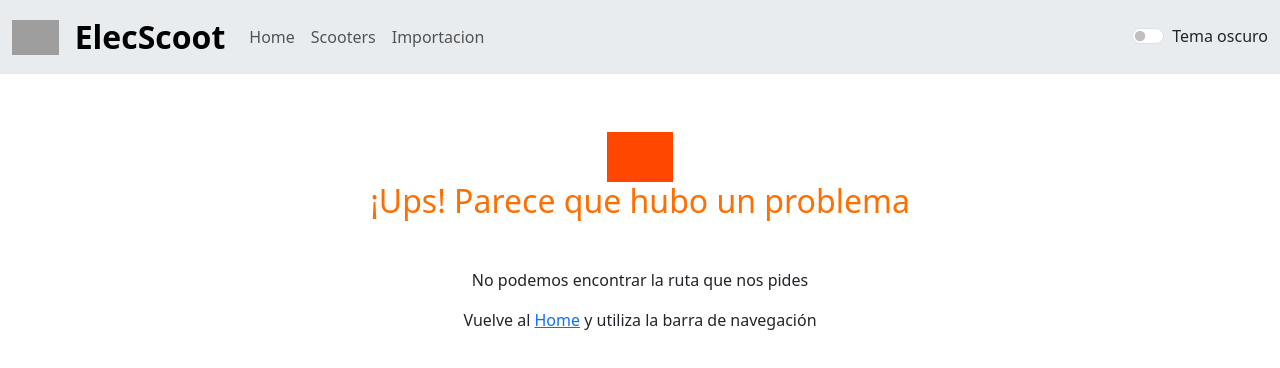
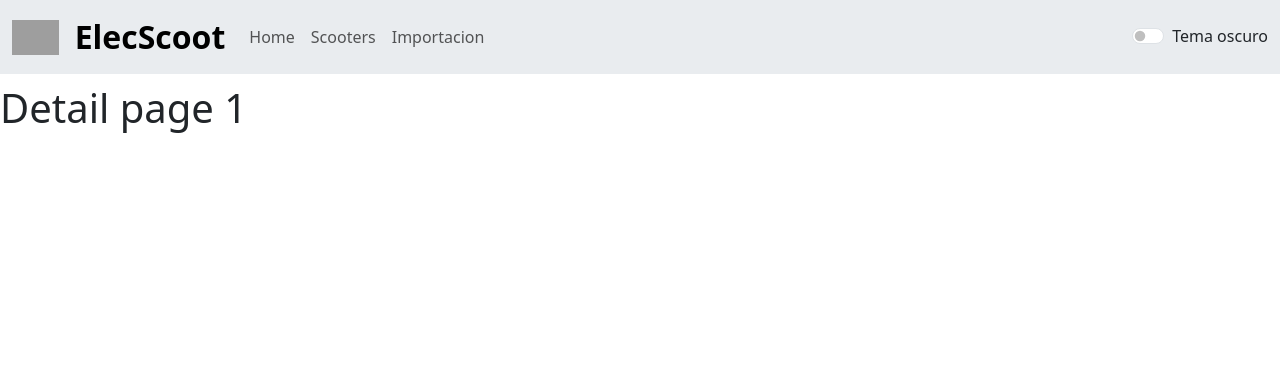
Before and after one commit to berth21gg/scooter, a Next.js app: page /scooter/1 in a window 1280 px wide. Before the commit this address had no page. Shown: the top 368 px of the page. Built offline with nearby package versions, Linux system fonts and the light colour scheme; grey boxes are pictures that could not be loaded.

Commit message:
Agregar enrutamiento dinámico a los detalles del scooter

```diff
--- /dev/null
+++ b/app/scooter/[id]/page.js
@@ -0,0 +1,7 @@
+export default function ScooterDetail( {params} ) {
+    return(
+        <main className="contPrincipal">
+            <h1>Detail page {params.id}</h1>
+        </main>
+    )
+}
--- a/app/scooter/page.js
+++ b/app/scooter/page.js
@@ -25,8 +25,8 @@ async function getProducts() {
 export default async function Scooter() {
     const products = await getProducts()
     const topProducts = await getTopProducts()
-    console.log(products)
-    console.log(topProducts)
+    //console.log(products)
+    //console.log(topProducts)
 
     return (
         <>
@@ -40,7 +40,7 @@ export default async function Scooter() {
                             <div className="d-flex p-2 flex-wrap justify-content-between">
                                 {
                                     products.map(product => (
-                                        <ScooterCard key={product.id} img={product.img} modelo={product.modelo} txt={product.txt} />
+                                        <ScooterCard key={product.id} img={product.img} modelo={product.modelo} txt={product.txt} id={product.id} />
                                         )
                                     )
                                 }
```
Also changed, not shown: app/components/ScooterCard.js (+5 -3 lines).
